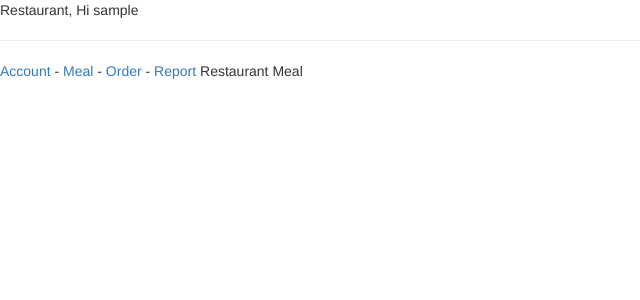
After one commit to agi-templar/Dashboard, a Django app: page /restaurant/meal/ in a window 1280 px wide. The commit adds this page. Shown: the top 300 px of the page, without its empty margins (0-640 px from the left). Run offline with Django 3.2, Linux system fonts and the light colour scheme; the visitor is signed in with stand-in values (Sample User, id 1); some libraries are stand-ins or nearby versions.

Commit message:
# Page Structure Refac

```diff
--- a/dashboard/settings.py
+++ b/dashboard/settings.py
@@ -64,7 +64,8 @@ TEMPLATES = [
                 'django.template.context_processors.request',
                 'django.contrib.auth.context_processors.auth',
                 'django.contrib.messages.context_processors.messages',
-                'django.template.context_processors.media'
+                'django.template.context_processors.media',
+
             ],
         },
     },
--- a/dashboard/urls.py
+++ b/dashboard/urls.py
@@ -1,4 +1,4 @@
-from django.conf.urls import url
+from django.conf.urls import url, include
 from django.contrib import admin
 from dashboardapp import views
 from django.contrib.auth import views as auth_views
@@ -10,6 +10,8 @@ from django.conf import settings
 urlpatterns = [
     url(r'^admin/', admin.site.urls),
     url(r'^$', views.home, name='home'),
+
+    # Restaurant
     url(r'^restaurant/sign-in/$', auth_views.login,
         {'template_name': 'restaurant/sign_in.html'},
         name = 'restaurant-sign-in'),
@@ -18,5 +20,14 @@ urlpatterns = [
         name = 'restaurant-sign-out'),
     url(r'^restaurant/sign-up', views.restaurant_sign_up,
         name = 'restaurant-sign-up'),
-    url(r'^restaurant/$', views.restaurant_home, name = 'restaurant-home')
+    url(r'^restaurant/$', views.restaurant_home, name = 'restaurant-home'),
+
+    # Four new pages
+    url(r'^restaurant/account/$', views.restaurant_account, name = 'restaurant-account'),
+    url(r'^restaurant/meal/$', views.restaurant_meal, name = 'restaurant-meal'),
+    url(r'^restaurant/order/$', views.restaurant_order, name = 'restaurant-order'),
+    url(r'^restaurant/report/$', views.restaurant_report, name = 'restaurant-report'),
+
+
+
 ] + static(settings.MEDIA_URL, document_root=settings.MEDIA_ROOT)
--- /dev/null
+++ b/dashboardapp/templates/base.html
@@ -0,0 +1,17 @@
+{% load staticfiles %}
+<!DOCTYPE html>
+<html lang="en">
+<head>
+  <meta charset="UTF-8">
+  <title>{% block title %}{% endblock %}</title>
+
+  <link rel="stylesheet" href="{% static 'css/bootstrap.min.css' %}">
+  <link rel="stylesheet" href="{% static 'css/style.css' %}">
+
+  <script src="{% static 'js/bootstrap.min.js' %}"></script>
+</head>
+<body>
+    {% block sidebar %}{% endblock %}
+    {% block page %}{% endblock %}
+</body>
+</html>
--- /dev/null
+++ b/dashboardapp/templates/restaurant/account.html
@@ -0,0 +1,5 @@
+{% extends 'restaurant/base.html' %}
+
+{% block page %}
+  Restaurant Account
+{% endblock %}
--- /dev/null
+++ b/dashboardapp/templates/restaurant/base.html
@@ -0,0 +1,17 @@
+{% extends 'base.html' %}
+
+{% block title %} Restaurant {% endblock %}
+
+{% block sidebar %}
+    Restaurant, Hi {{ request.user }}
+    <hr/>
+
+    <a href="{% url 'restaurant-account' %}">Account</a>
+    -
+    <a href="{% url 'restaurant-meal' %}">Meal</a>
+    -
+    <a href="{% url 'restaurant-order' %}">Order</a>
+    -
+    <a href="{% url 'restaurant-report' %}">Report</a>
+
+{% endblock %}
--- /dev/null
+++ b/dashboardapp/templates/restaurant/meal.html
@@ -0,0 +1,5 @@
+{% extends 'restaurant/base.html' %}
+
+{% block page %}
+  Restaurant Meal
+{% endblock %}
--- /dev/null
+++ b/dashboardapp/templates/restaurant/order.html
@@ -0,0 +1,5 @@
+{% extends 'restaurant/base.html' %}
+
+{% block page %}
+  Restaurant Order
+{% endblock %}
--- /dev/null
+++ b/dashboardapp/templates/restaurant/report.html
@@ -0,0 +1,5 @@
+{% extends 'restaurant/base.html' %}
+
+{% block page %}
+  Restaurant Report
+{% endblock %}
--- a/dashboardapp/views.py
+++ b/dashboardapp/views.py
@@ -11,6 +11,23 @@ def home(request):
 @login_required(login_url='/restaurant/sign-in/')
 def restaurant_home(request):
     return render(request, 'restaurant/home.html', {})
+
+# Four new Pages
+@login_required(login_url='/restaurant/sign-in/')
+def restaurant_account(request):
+    return render(request, 'restaurant/account.html', {})
+
+@login_required(login_url='/restaurant/sign-in/')
+def restaurant_meal(request):
+    return render(request, 'restaurant/meal.html', {})
+
+@login_required(login_url='/restaurant/sign-in/')
+def restaurant_order(request):
+    return render(request, 'restaurant/order.html', {})
+
+@login_required(login_url='/restaurant/sign-in/')
+def restaurant_report(request):
+    return render(request, 'restaurant/report.html', {})
 
 def restaurant_sign_up(request):
     user_form = UserForm()
```
Also changed, not shown: dashboardapp/templates/base_signup.html (renamed from dashboardapp/templates/restaurant/home.html, +3 -4 lines), dashboardapp/templates/restaurant/sign_in.html (+5 -15 lines), dashboardapp/templates/restaurant/sign_up.html (+5 -17 lines).
